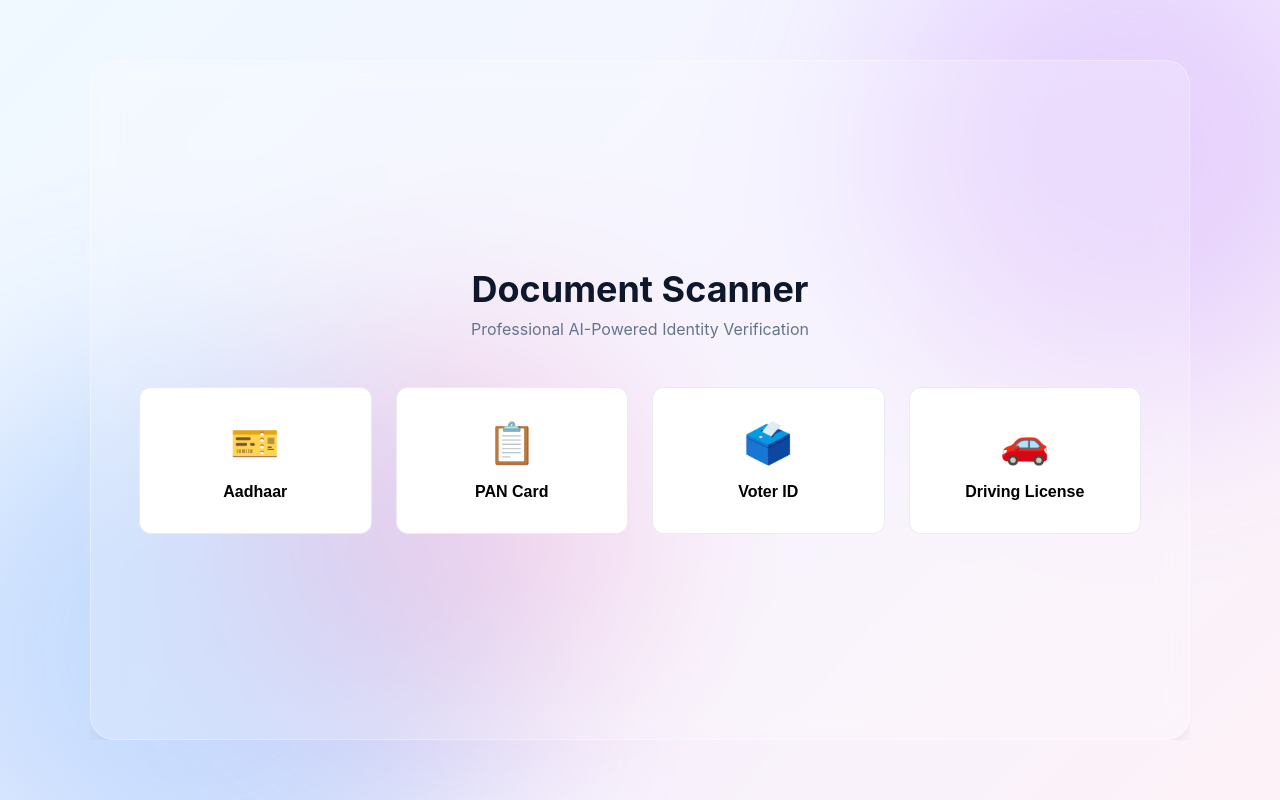
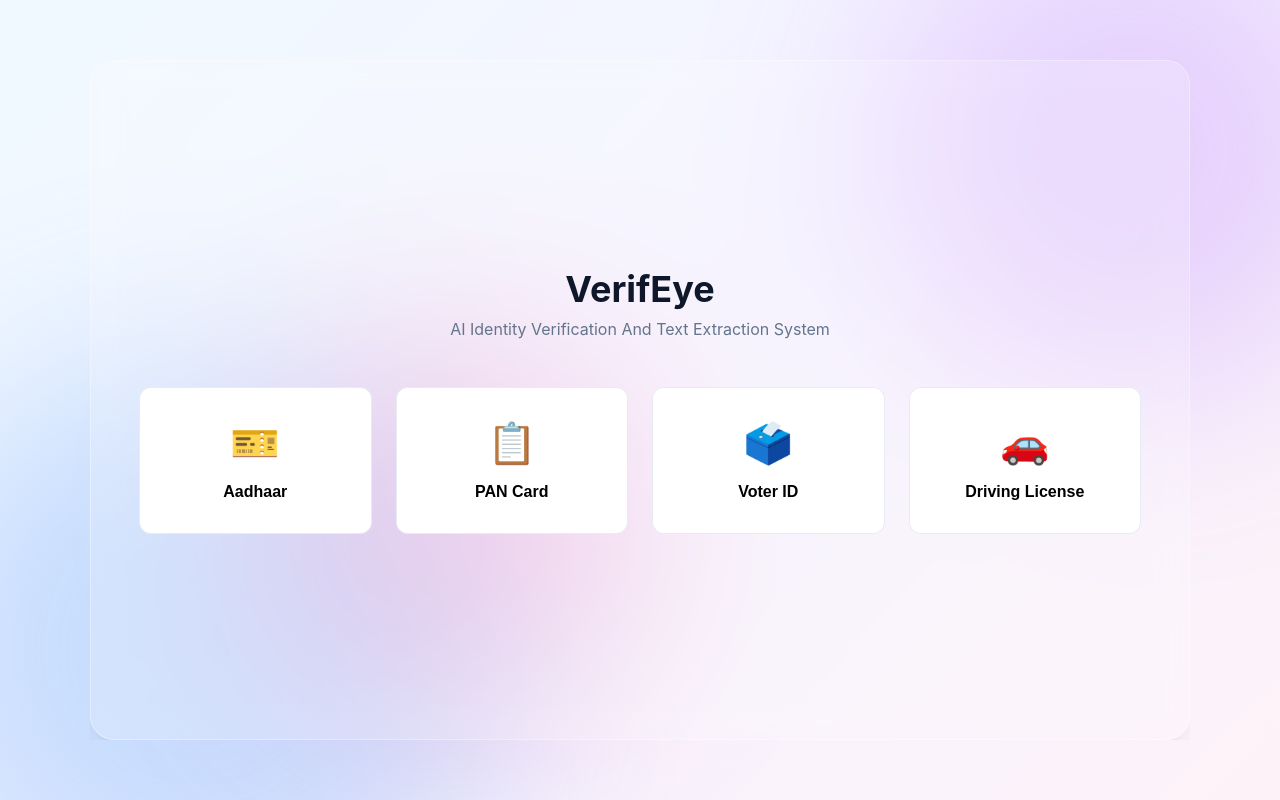
Before and after one commit to mrshreyanshjain/VerifEye-AI_Document_Verification, a FastAPI app: page / in a window 1280 px wide. Run offline with FastAPI, Linux system fonts and the light colour scheme.

Commit message:
final files

```diff
--- a/app.py
+++ b/app.py
@@ -16,7 +16,7 @@ from pathlib import Path
 # Base directory for absolute paths
 BASE_DIR = Path(__file__).resolve().parent
 
-app = FastAPI(title="AI Identity Verification System", version="2.0")
+app = FastAPI(title="VerifEye: AI Identity Verification System", version="2.0")
 
 # CORS Configuration
 app.add_middleware(
--- a/templates/index.html
+++ b/templates/index.html
@@ -17,8 +17,8 @@
         <!-- Landing Page -->
         <div id="landingPage" class="page active">
             <div class="landing-header">
-                <h1>Document Scanner</h1>
-                <p>Professional AI-Powered Identity Verification</p>
+                <h1>VerifEye</h1>
+                <p>AI Identity Verification And Text Extraction System</p>
             </div>
 
             <div class="selector-buttons">
```
